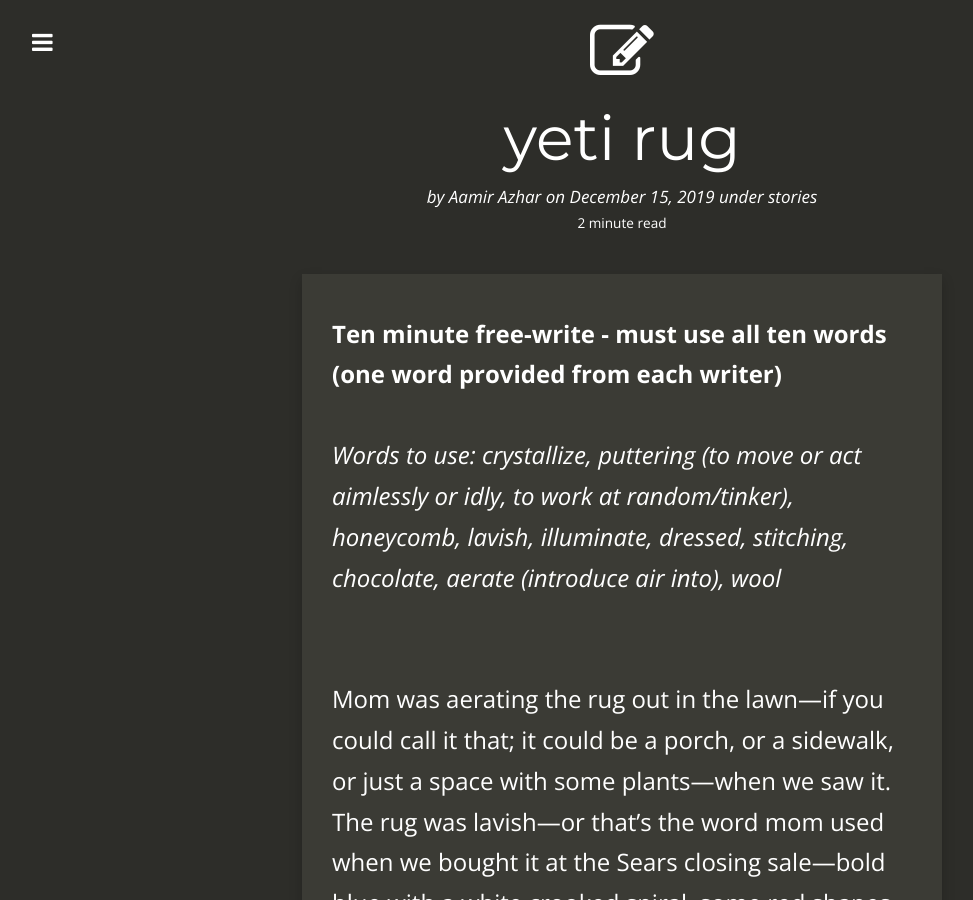
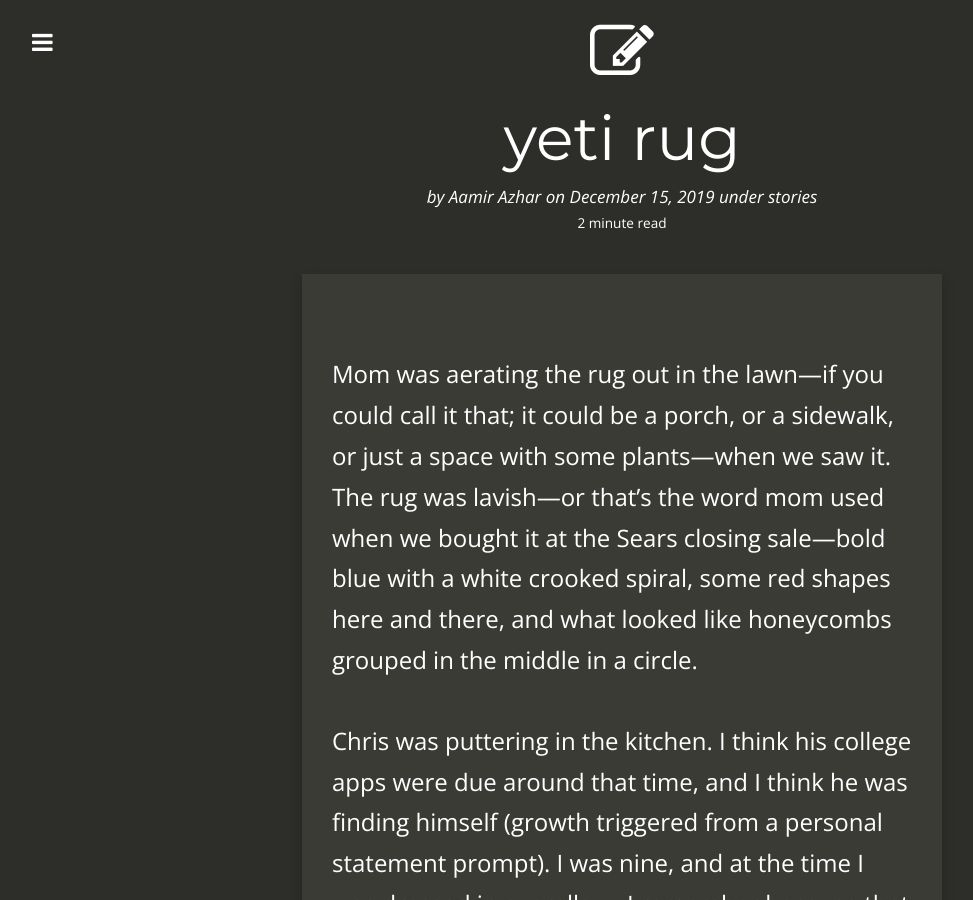
Before and after one commit to jacobtomlinson/carte-noire, a Jekyll site: the page built from _posts/2019-12-15-yeti-rug-writing-group-exercise.md, in a window 1280 px wide and 900 px high. Shown: the whole window, without its empty margins (18-991 px from the left). Built offline with Jekyll 4.4.1, drawn with Linux system fonts in a browser that asks for light colours; nearby versions of some CDN libraries; comment, search, counter and statistics services are not loaded; some of the changed text lies outside the part shown.

Commit message:
Format yeti rug context

```diff
--- a/_posts/2019-12-15-yeti-rug-writing-group-exercise.md
+++ b/_posts/2019-12-15-yeti-rug-writing-group-exercise.md
@@ -12,9 +12,7 @@
   - writing group
   - yeti
 ---
-**Ten minute free-write - must use all ten words (one word provided from each writer)**
 
-*Words to use: crystallize, puttering (to move or act aimlessly or idly, to work at random/tinker), honeycomb, lavish, illuminate, dressed, stitching, chocolate, aerate (introduce air into), wool*
 
 <br>
 Mom was aerating the rug out in the lawn—if you could call it that; it could be a porch, or a sidewalk, or just a space with some plants—when we saw it. The rug was lavish—or that's the word mom used when we bought it at the Sears closing sale—bold blue with a white crooked spiral, some red shapes here and there, and what looked like honeycombs grouped in the middle in a circle.
@@ -24,3 +22,6 @@
 The monster, or phantasm, crystallized in the living room, its skin looked soft and wooly (like a yeti or a mammoth). It must have been uncomfortable, and hot, since it was the middle of the summer in the South, and it looked to be a monster made for the winter. And whatever dimension it came from, presumably, it hadn't eaten in a while, because it walked over to me—I was frozen, maybe out of fear, curiosity, or just awe—took the chocolate out of my hands with its great big paws (its claws were huge, and I winced when they grazed my overalls), and promptly popped it into its mouth.
 
 Once it finished eating the chocolate, fielding Chris and I's stares, the room illuminated (the sun may have found a good angle), and the monster decided to go home. Had it come for the chocolate, or for me, maybe mom or Chris? Either way, we never saw it again. I never wore overalls again either.
+
+<br>
+<sup>From a ten minute free-write with these words: crystallize, puttering (to move or act aimlessly or idly, to work at random/tinker), honeycomb, lavish, illuminate, dressed, stitching, chocolate, aerate (introduce air into), wool*</sup>
```
